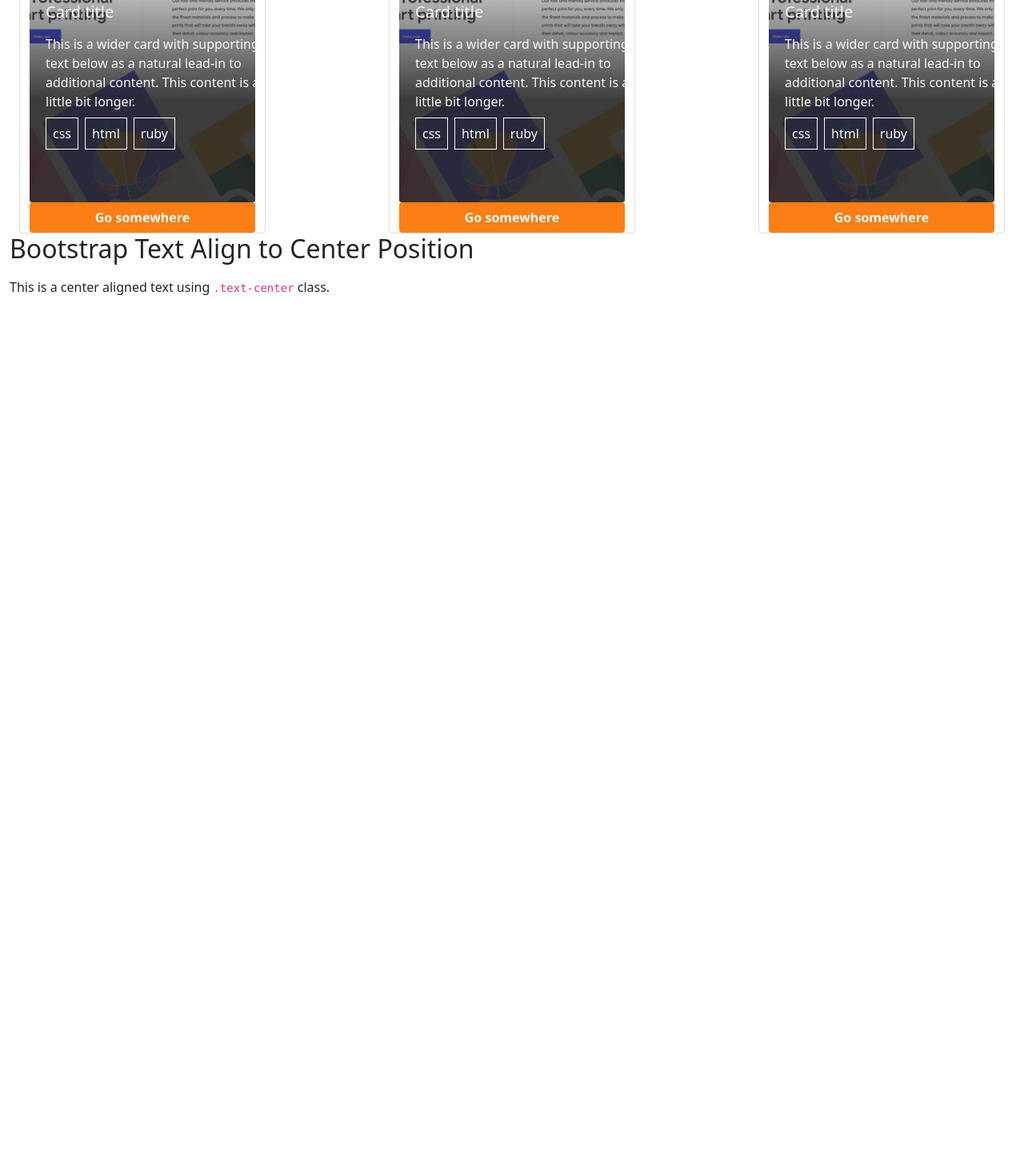
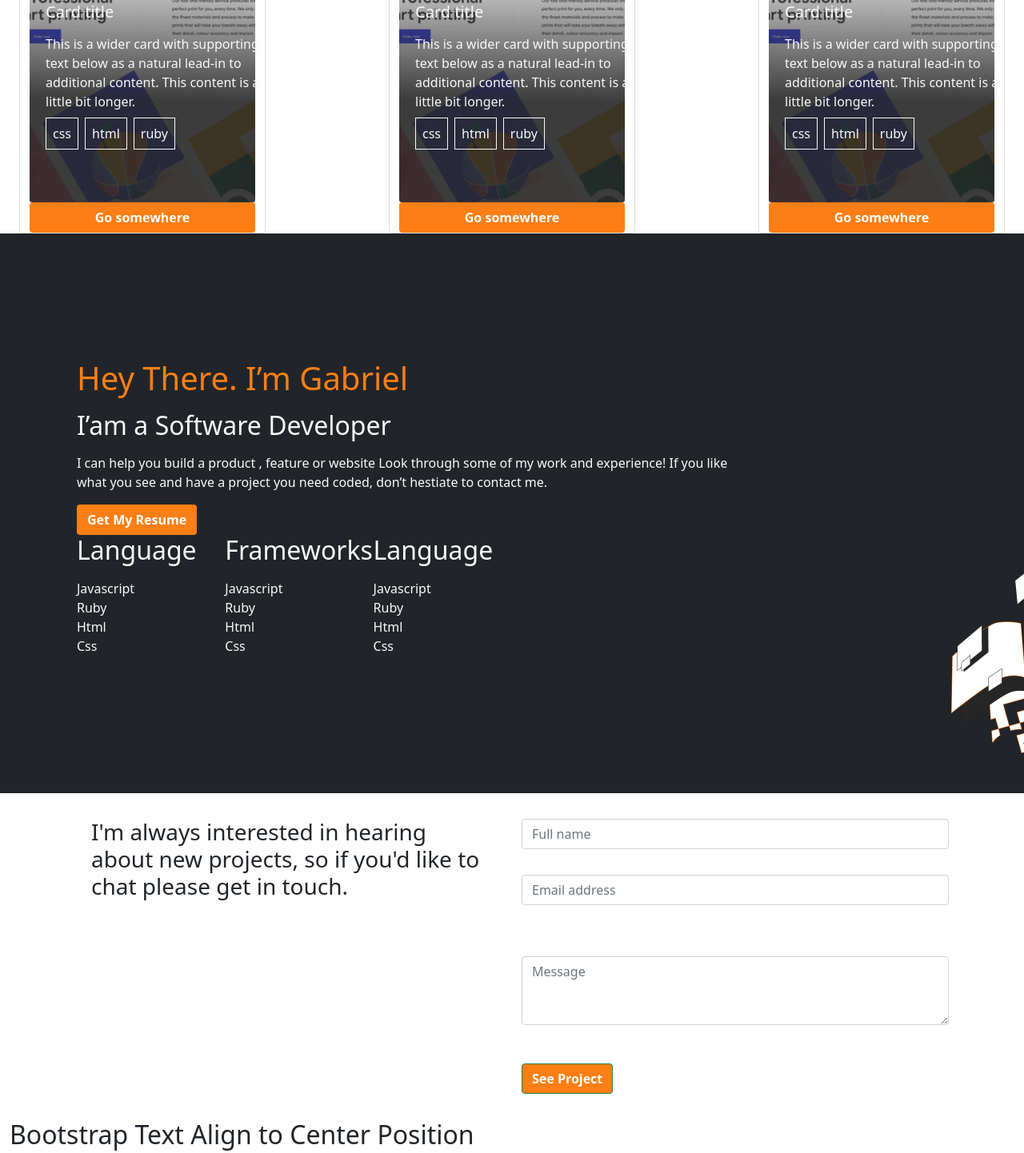
Before and after one commit to gabrielyea/module1-bootstrap-portfolio-page, a website with bundled scripts: page index.html in a window 1280 px wide. Shown: the part 1718-3160 px from the top of the page at 80% size. Before the commit the page ends 2137 px from the top, so only its background shows below. Built offline with nearby package versions, Linux system fonts and the light colour scheme; files whose address does not match are found by name.

Commit message:
Add about and contact sections

```diff
--- a/index.html
+++ b/index.html
@@ -212,13 +212,67 @@
           </div>
         </div>
       </section>
-
       <!-- About me -->
-      <section>
+      <section id="start-screen" class="bg-dark text-light d-flex flex-column justify-content-center align-items-start p-5">
+        <h1 class="">Hey There.
+          I’m Gabriel</h1>
+        <h2>I’am a Software Developer</h2>
+        <p class="w-75">I can help you build a product , feature or website Look through some of my work and experience!
+          If you like what you see and have a project you need coded,
+          don’t hestiate to contact me.</p>
+          <a href="#" class="btn">Get My Resume</a>
+        <div class="row">
+          <div class="col-lg-4">
+            <h2>Language</h2>
+            <ul class="list-unstyled">
+              <li>Javascript</li>
+              <li>Ruby</li>
+              <li>Html</li>
+              <li>Css</li>
+            </ul>
+          </div>
+          <div class="col-lg-4">
+            <h2>Frameworks</h2>
+            <ul class="list-unstyled">
+              <li>Javascript</li>
+              <li>Ruby</li>
+              <li>Html</li>
+              <li>Css</li>
+            </ul>
+          </div>
+          <div class="col-lg-4">
+            <h2>Language</h2>
+            <ul class="list-unstyled">
+              <li>Javascript</li>
+              <li>Ruby</li>
+              <li>Html</li>
+              <li>Css</li>
+            </ul>
+          </div>
+        </div>
       </section>
-
       <!-- contact me  -->
       <section>
+        <div class="container">
+          <div class="row">
+            <div class="col-lg-6 text-left p-3">
+              <h3 class="contact-title">I'm always interested in hearing about new projects, so if you'd like to chat please get in touch.</h3>
+            </div>
+            <div class="col-lg-6">
+              <div class="mb-3">
+                <label for="full-name" class="form-label invisible">Email address</label>
+                <input type="text" class="form-control" id="full-name" placeholder="Full name">
+                <label for="email" class="form-label invisible">Email address</label>
+                <input type="email" class="form-control" id="email" placeholder="Email address">
+              </div>
+              <div class="mb-3">
+                <label for="text-area" class="form-label invisible">Example textarea</label>
+                <textarea class="form-control" id="text-area" rows="3" placeholder="Message"></textarea>
+                <a href="#" class="btn btn-success mt-4 align-self-center">See Project</a>
+              </div>
+            </div>
+          </div>
+        </div>
       </section>
 
       <div class="container">
--- a/scss/main.scss
+++ b/scss/main.scss
@@ -50,3 +50,9 @@ h1 {
   background-repeat: no-repeat;
   background-position: bottom right;
 }
+
+hr {
+  &light {
+    color: #fff;
+  }
+}
```
